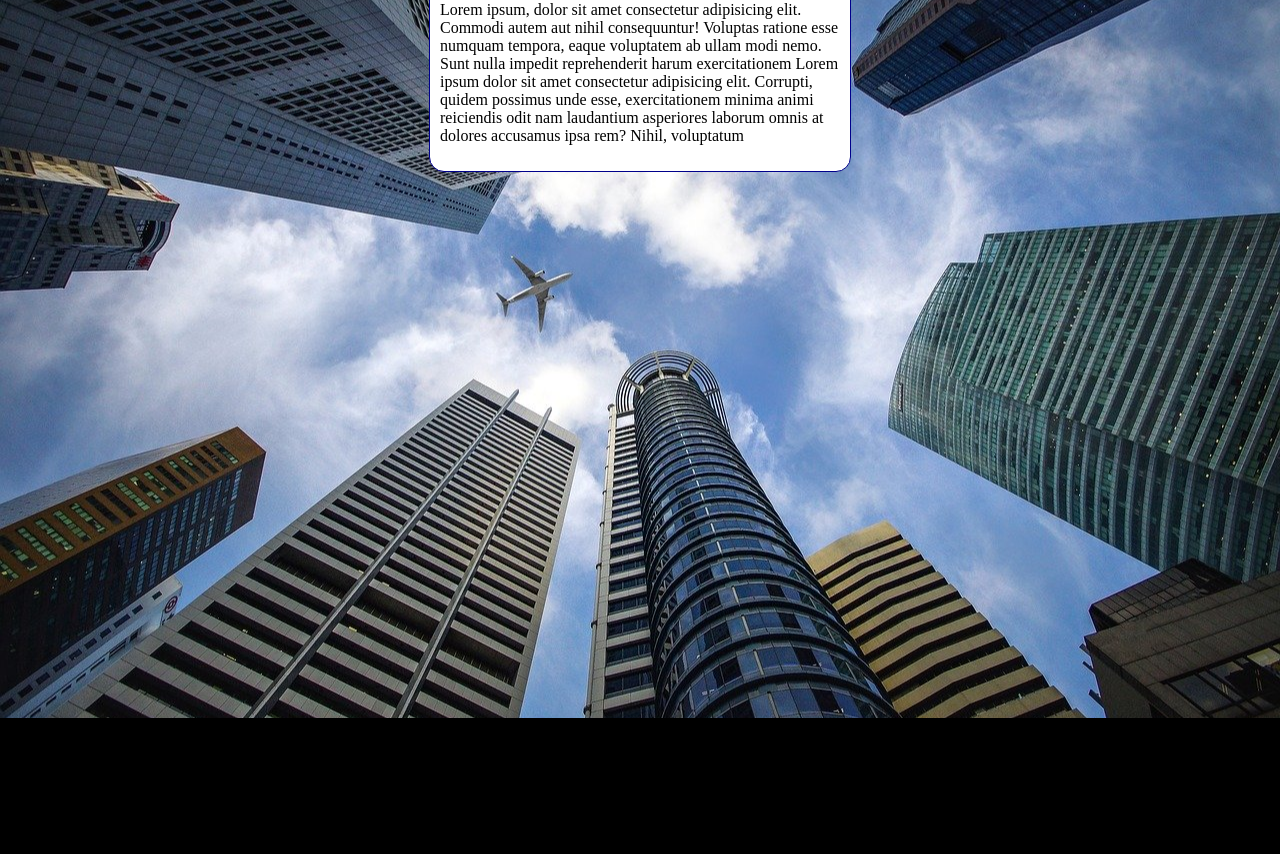
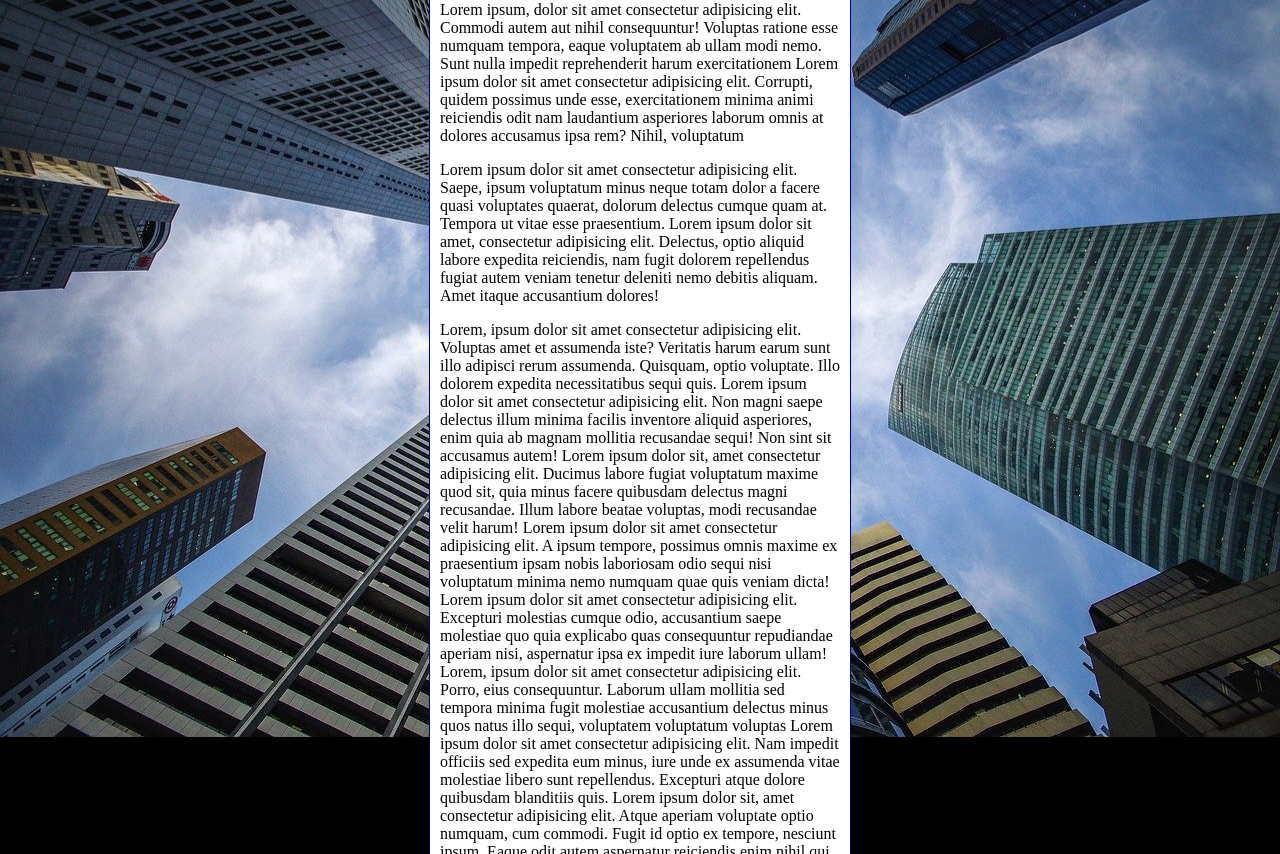
Before and after one commit to ViniciusA2124/html-css, a plain HTML site: page execicios/ex022/fundo006.html in a window 1280 px wide. Shown: the part 98-952 px from the top of the page. Before the commit the page ends 816 px from the top, so only its background shows below. Drawn offline with Linux system fonts and the light colour scheme.

Commit message:
Update fundo006.html

```diff
--- a/execicios/ex022/fundo006.html
+++ b/execicios/ex022/fundo006.html
@@ -29,6 +29,15 @@
         <h1>Teste de Imagem</h1>
         <p>Lorem ipsum, dolor sit amet consectetur adipisicing elit. Commodi autem aut nihil consequuntur! Voluptas ratione esse numquam tempora, eaque voluptatem ab ullam modi nemo. Sunt nulla impedit reprehenderit harum exercitationem Lorem ipsum dolor sit amet consectetur adipisicing elit. Corrupti, quidem possimus unde esse, exercitationem minima animi reiciendis odit nam laudantium asperiores laborum omnis at dolores accusamus ipsa rem? Nihil, voluptatum
         </p>
+        <p>
+            Lorem ipsum dolor sit amet consectetur adipisicing elit. Saepe, ipsum voluptatum minus neque totam dolor a facere quasi voluptates quaerat, dolorum delectus cumque quam at. Tempora ut vitae esse praesentium.
+            Lorem ipsum dolor sit amet, consectetur adipisicing elit. Delectus, optio aliquid labore expedita reiciendis, nam fugit dolorem repellendus fugiat autem veniam tenetur deleniti nemo debitis aliquam. Amet itaque accusantium dolores!
+        </p>
+        <p>Lorem, ipsum dolor sit amet consectetur adipisicing elit. Voluptas amet et assumenda iste? Veritatis harum earum sunt illo adipisci rerum assumenda. Quisquam, optio voluptate. Illo dolorem expedita necessitatibus sequi quis. Lorem ipsum dolor sit amet consectetur adipisicing elit. Non magni saepe delectus illum minima facilis inventore aliquid asperiores, enim quia ab magnam mollitia recusandae sequi! Non sint sit accusamus autem! Lorem ipsum dolor sit, amet consectetur adipisicing elit. Ducimus labore fugiat voluptatum maxime quod sit, quia minus facere quibusdam delectus magni recusandae. Illum labore beatae voluptas, modi recusandae velit harum! Lorem ipsum dolor sit amet consectetur adipisicing elit. A ipsum tempore, possimus omnis maxime ex praesentium ipsam nobis laboriosam odio sequi nisi voluptatum minima nemo numquam quae quis veniam dicta!
+            Lorem ipsum dolor sit amet consectetur adipisicing elit. Excepturi molestias cumque odio, accusantium saepe molestiae quo quia explicabo quas consequuntur repudiandae aperiam nisi, aspernatur ipsa ex impedit iure laborum ullam!
+            Lorem, ipsum dolor sit amet consectetur adipisicing elit. Porro, eius consequuntur. Laborum ullam mollitia sed tempora minima fugit molestiae accusantium delectus minus quos natus illo sequi, voluptatem voluptatum voluptas Lorem ipsum dolor sit amet consectetur adipisicing elit. Nam impedit officiis sed expedita eum minus, iure unde ex assumenda vitae molestiae libero sunt repellendus. Excepturi atque dolore quibusdam blanditiis quis. Lorem ipsum dolor sit, amet consectetur adipisicing elit. Atque aperiam voluptate optio numquam, cum commodi. Fugit id optio ex tempore, nesciunt ipsum. Eaque odit autem aspernatur reiciendis enim nihil qui. Lorem ipsum dolor sit, amet consectetur adipisicing elit. Aut nemo repellendus unde laboriosam! Adipisci, quasi distinctio. Quia maiores placeat officiis reprehenderit sunt, accusamus repellat hic blanditiis, nisi voluptatibus nihil provident. Lorem, ipsum dolor sit amet consectetur adipisicing elit. Iure laborum repellendus sed dolorum quia fugit et accusamus praesentium minus, aliquam assumenda exercitationem iusto repellat tempore ad. Officiis quod amet voluptatum?
+        </p>
+        <p> Lorem ipsum dolor sit amet consectetur adipisicing elit. Reprehenderit vero cupiditate minus quas recusandae eum sit nesciunt sequi repudiandae necessitatibus laboriosam optio similique, nam aspernatur aut sint voluptates, quam aliquam. Lorem ipsum dolor sit amet consectetur adipisicing elit. Non neque optio ipsum officiis, ex eum commodi totam rerum, sed nulla id ut laborum saepe et quas ducimus cumque esse? Enim? Lorem ipsum dolor sit amet consectetur adipisicing elit. Aperiam asperiores impedit, assumenda voluptate amet omnis. Culpa harum, quis amet reprehenderit officiis ullam aut natus rerum. Dolor aspernatur nobis voluptatem sed!</p>
     </main>
 </body>
 </html>
```
